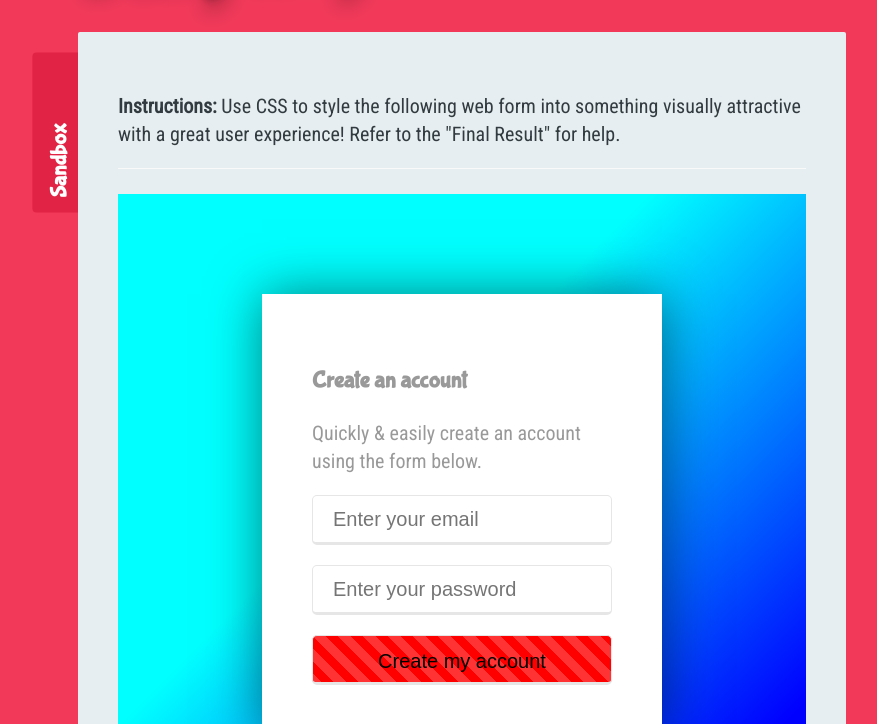
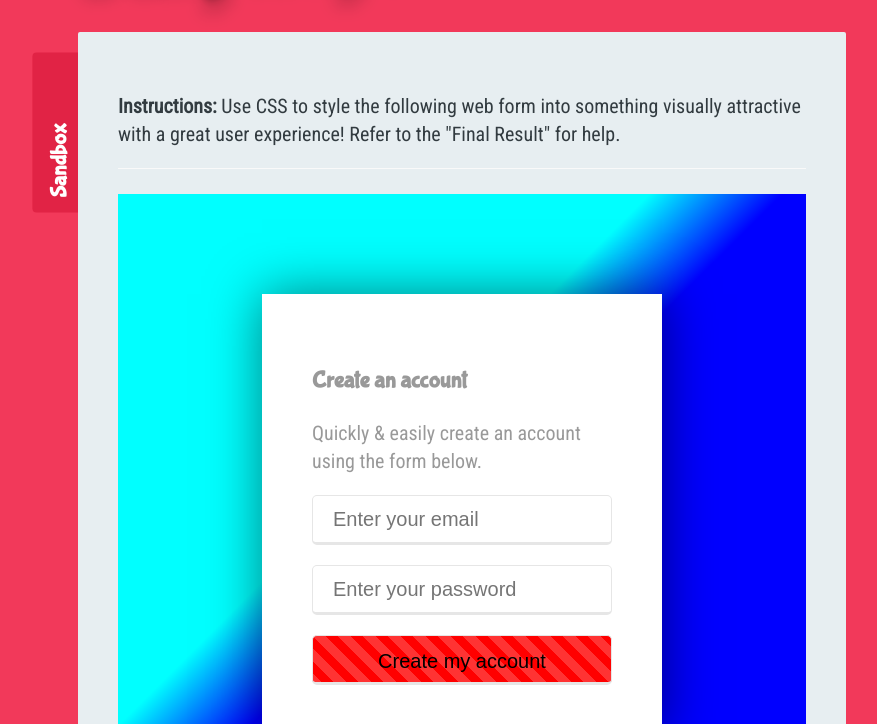
Before and after one commit to harshal10gupta/CSS, a plain HTML site: page Day4/index.html in a window 1280 px wide. Shown: the part 228-952 px from the top of the page, without its empty margins (178-1055 px from the left). Drawn offline with Linux system fonts and the light colour scheme; a web font is replaced by a local one.

Commit message:
changes props

```diff
--- a/Day4/style.css
+++ b/Day4/style.css
@@ -1,5 +1,5 @@
 .register-wrapper{
-    background-image: linear-gradient(135deg, aqua 40%,blue 90%   );
+    background-image: linear-gradient(135deg, aqua 40%,blue 50%   );
     padding: 100px;
     color: #999;
 
--- a/Day5/sandbox.css
+++ /dev/null
@@ -1,5 +0,0 @@
-/* ========================================
-
-    CODE YOUR STYLES BELOW!
-
-   ====================================== */
```
